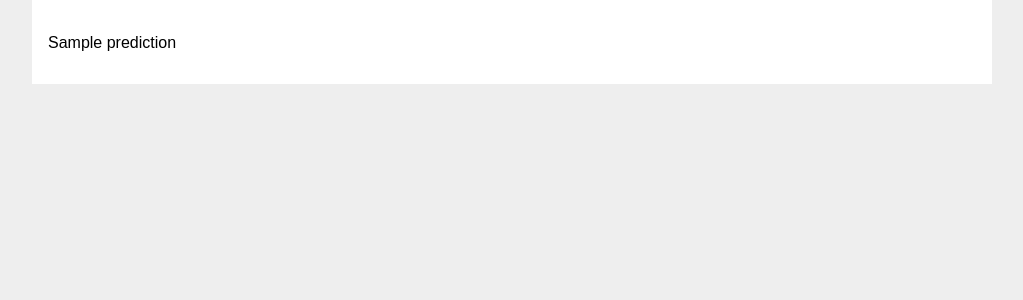
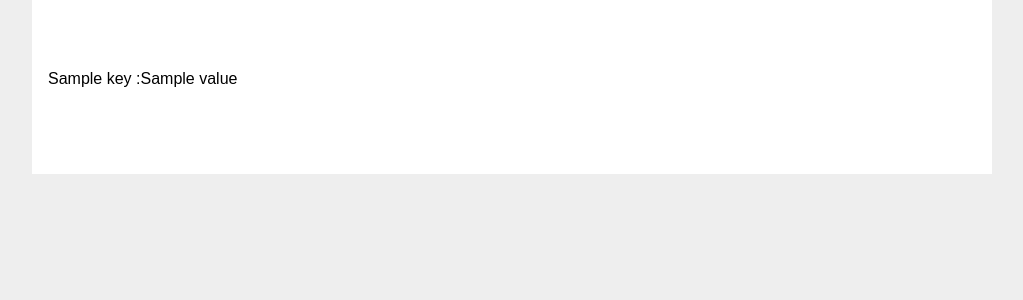
Before and after one commit to ambarishg/cassava-disease-detection, a Flask app: template flaskr/templates/predictions/allitems.html in a window 1280 px wide. Shown: the part 93-393 px from the top of the page, without its empty margins (128-1151 px from the left). Run offline with Flask 2, Linux system fonts and the light colour scheme; the template is opened without the code that fills it: most values are stand-ins (such as "Sample title", 1, 10 or a date in 2020).

Commit message:
iterating prediction items

```diff
--- a/flaskr/templates/predictions/allitems.html
+++ b/flaskr/templates/predictions/allitems.html
@@ -13,7 +13,12 @@
     <article class="post">
 
       <p class="body">
-        {{ prediction }}
+        {% for item in prediction %}
+
+          {{ item.key }} :{{ item.value }}
+
+        {% endfor %}
+
       </p>
     </article>
 {% endfor %}
```
